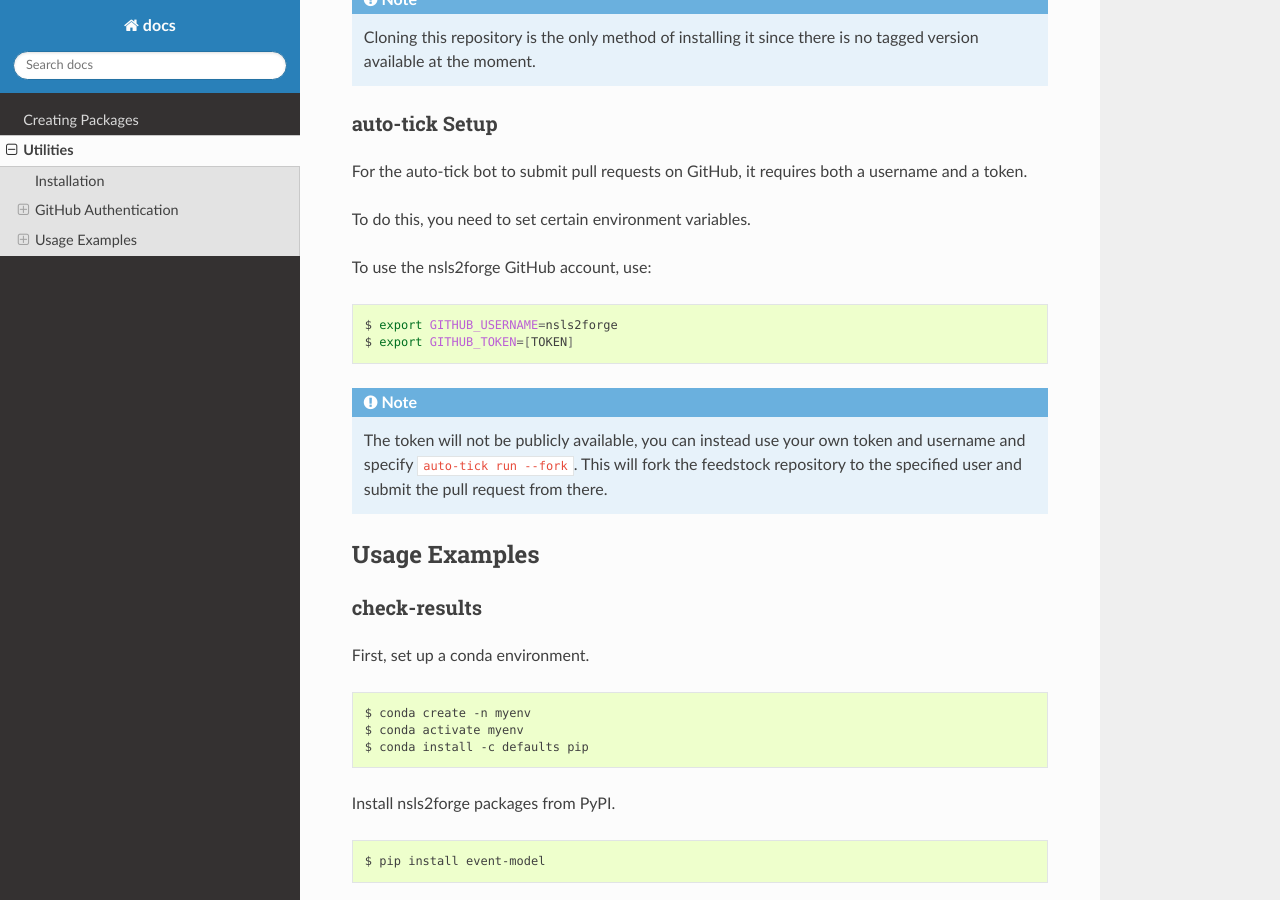
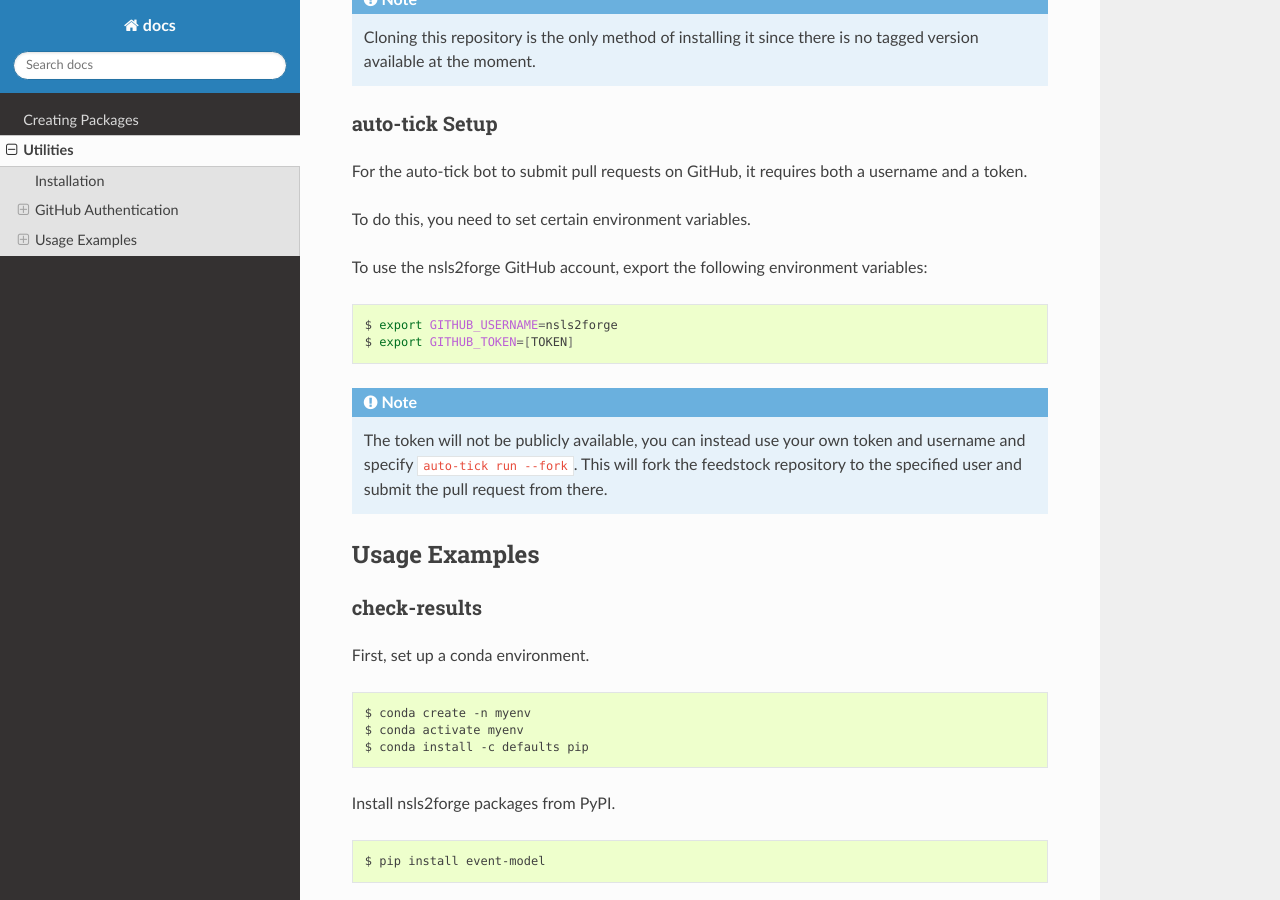
Before and after one commit to nsls-ii-forge/docs, a Sphinx documentation site: the page built from source/utils.rst, in a window 1280 px wide and 900 px high, scrolled down 2518 px. Built offline with Sphinx 7.4.7 and the Read the Docs theme 2.0.0, drawn with Linux system fonts in a browser that asks for light colours.

Commit message:
Update source/utils.rst
Co-authored-by: Maksim Rakitin <mrakitin@users.noreply.github.com>

```diff
--- a/source/utils.rst
+++ b/source/utils.rst
@@ -148,7 +148,7 @@ a username and a token.
 
 To do this, you need to set certain environment variables.
 
-To use the nsls2forge GitHub account, use:
+To use the nsls2forge GitHub account, export the following environment variables:
 
 .. code-block:: bash
 
```
